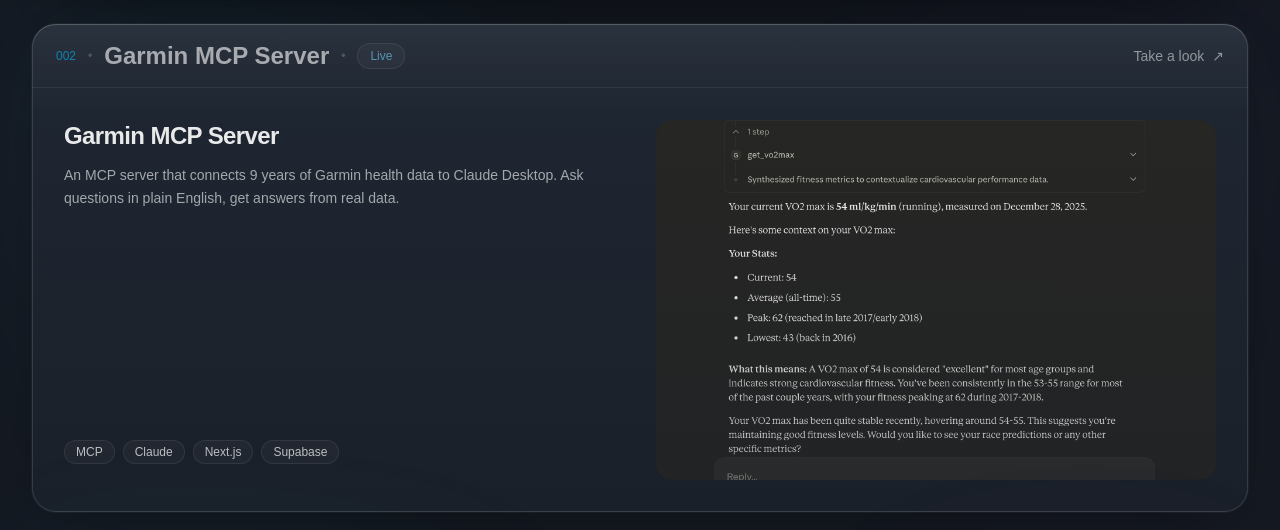
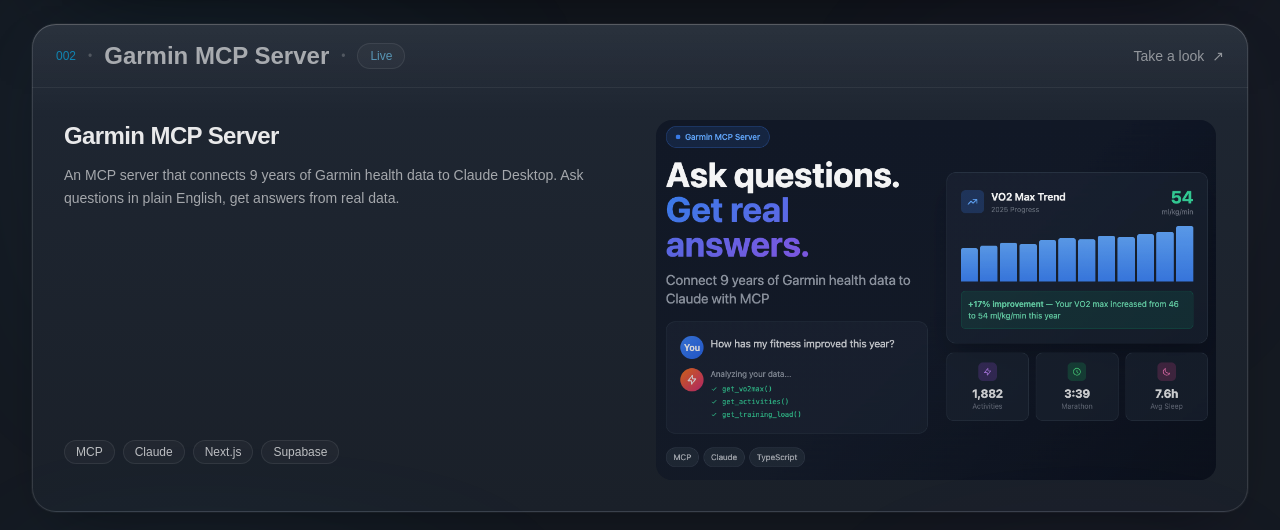
Before and after one commit to willc121/pm-pivot, a Next.js app: page / in a window 1280 px wide. Shown: the part 920-1450 px from the top of the page. Built offline with nearby package versions, Linux system fonts and the light colour scheme.

Commit message:
new hero photos for cards

```diff
--- a/src/data/projects.ts
+++ b/src/data/projects.ts
@@ -37,7 +37,7 @@
     tags: ["MCP", "Claude", "Next.js", "Supabase"],
     link: "/garmin_mcp",
     external: true,
-    image: "/projects/garmin_mcp/mcp-tool-call.png",
+    image: "/projects/garmin_mcp/garmin-hero-photo.png",
     cta: "Take a look",
   },
 
@@ -51,7 +51,7 @@
   tags: ["Product", "Web App", "Sharing", "Bingo"],
   link: "https://bingocrew.replit.app",
   external: true,
-  image: "/projects//bingo/bingo.png",
+  image: "/projects//bingo/bingo-2.png",
   cta: "Open app",
 },
 
```
Also changed, not shown: public/projects/bingo/bingo-2.png (added), public/projects/garmin_mcp/garmin-hero-photo.png (added).
